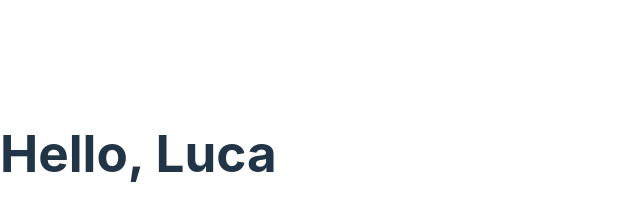
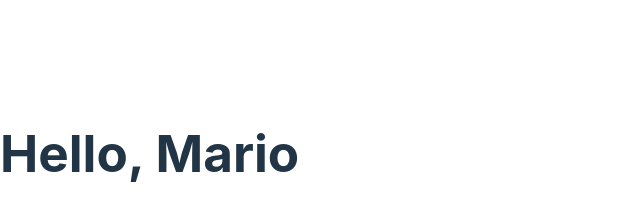
Before and after one commit to GabrieleBarberio/eserciReact, a React (Vite) app: page / in a window 1280 px wide. Shown: the part 202-423 px from the top of the page, without its empty margins (0-640 px from the left). Built offline with nearby package versions, Linux system fonts and the light colour scheme.

Commit message:
second exercise

```diff
--- a/src/App.jsx
+++ b/src/App.jsx
@@ -1,11 +1,11 @@
 import React from "react";
-import { Welcome } from "./component/Es2/Welcome";
+import { Welcome } from "./component/Es3/Welcome";
 
 class App extends React.Component {
   render() {
     return (
       <>
-        <Welcome name="Luca" />
+        <Welcome />
       </>
     );
   }
--- /dev/null
+++ b/src/component/Es3/Welcome.jsx
@@ -0,0 +1,14 @@
+import React from "react";
+import { Message } from "../Es1/Hello";
+
+export class Welcome extends React.Component {
+  render() {
+    const { name = "Mario" } = this.props;
+    return (
+      <>
+        <h1>Hello, {name}</h1>
+        <p> {<Message />}</p>
+      </>
+    );
+  }
+}
```
